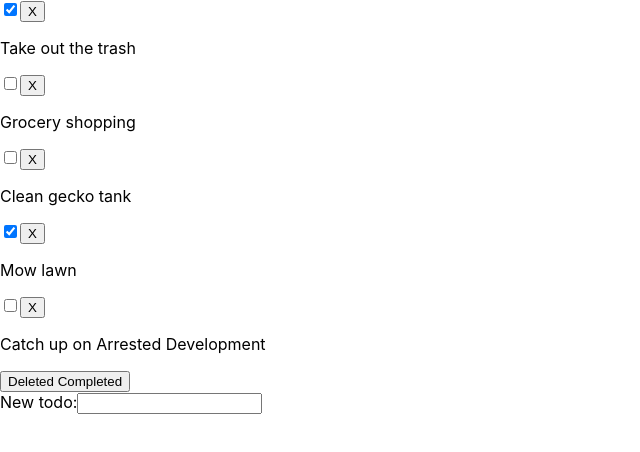
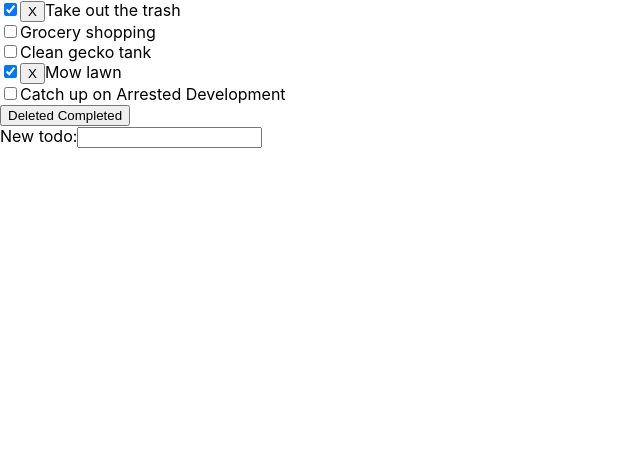
Before and after one commit to ISTTeo/simpleTodo, a React (Create React App) app: page / in a window 1280 px wide. Shown: the top 452 px of the page, without its empty margins (0-640 px from the left). Built offline with nearby package versions, Linux system fonts and the light colour scheme.

Commit message:
The individual delete button only appears when todo is completed

```diff
--- a/src/TodoForm.js
+++ b/src/TodoForm.js
@@ -14,6 +14,7 @@ class TodoForm extends React.Component {
 
   render() {
     return (
+
       <form onSubmit={this.handleSubmit}>
         <label>
           New todo:
--- a/src/TodoItem.js
+++ b/src/TodoItem.js
@@ -1,18 +1,31 @@
 import React from 'react'
 
 function TodoItem(props) {
-    return (
+    if (props.item.completed) {
+      return (
+          <div>
+              <input
+                  type="checkbox"
+                  checked={props.item.completed}
+                  onChange={() => props.checkIt(props.item.id)}
+              />
+              <button onClick={() => props.delTodo(props.item.id)}>X</button>
+              {props.item.text}
+          </div>
+      )
+    } else {
+      return (
         <div>
             <input
                 type="checkbox"
                 checked={props.item.completed}
                 onChange={() => props.checkIt(props.item.id)}
             />
-            <button onClick={() => props.delTodo(props.item.id)}>X</button>
-            <p>
-                {props.item.text}
-            </p>
+            {props.item.text}
+
         </div>
-    )
+      )
+    }
+
 }
 export default TodoItem
```
